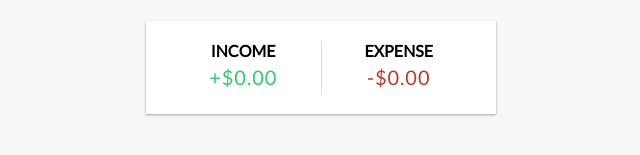
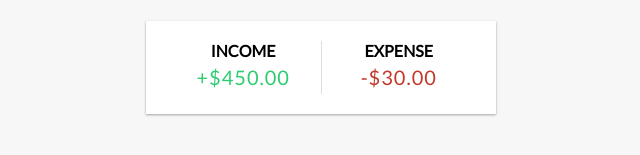
Before and after one commit to Trezzmann/wallet-app-react-typescript, a React (Create React App) app: page / in a window 1280 px wide. Shown: the part 178-333 px from the top of the page, without its empty margins (319-959 px from the left). Built offline with nearby package versions, Linux system fonts and the light colour scheme.

Commit message:
calculate income & expenses

```diff
--- a/src/components/IncomeExpenses.tsx
+++ b/src/components/IncomeExpenses.tsx
@@ -1,16 +1,31 @@
+import { useContext } from "react";
+import { AppContext } from "../context/AppState";
+
 export default function IncomeExpenses() {
+  const { transactions } = useContext(AppContext);
+
+  const income = transactions
+    .filter((x) => x.amount > 0)
+    .reduce((acc, val) => acc + val.amount, 0)
+    .toFixed(2);
+
+  const expense = transactions
+    .filter((x) => x.amount < 0)
+    .reduce((acc, val) => acc + val.amount * -1, 0)
+    .toFixed(2);
+
   return (
     <div className="inc-exp-container">
       <div>
         <h4>Income</h4>
         <p id="money-plus" className="money plus">
-          +$0.00
+          +${income}
         </p>
       </div>
       <div>
         <h4>Expense</h4>
         <p id="money-minus" className="money minus">
-          -$0.00
+          -${expense}
         </p>
       </div>
     </div>
```
